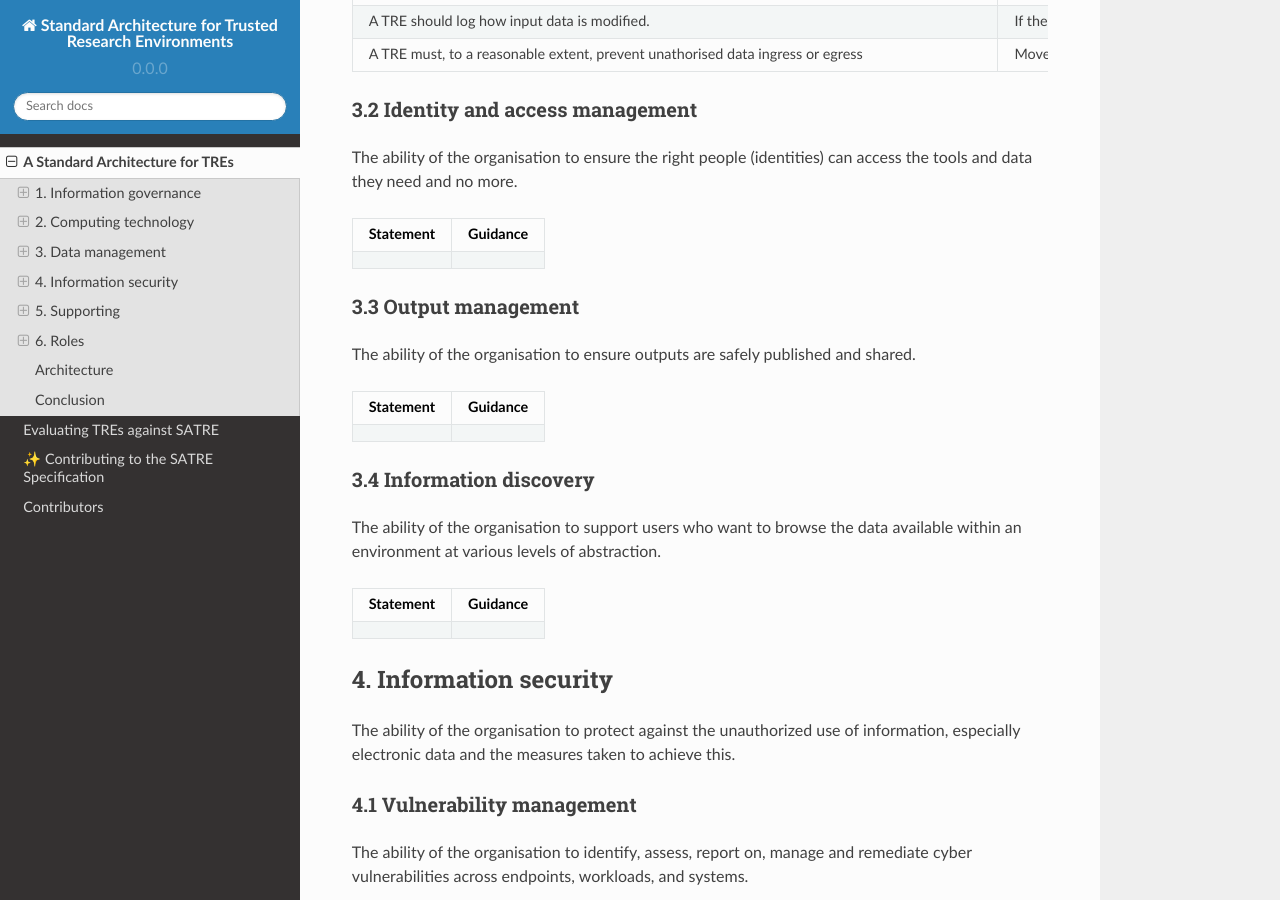
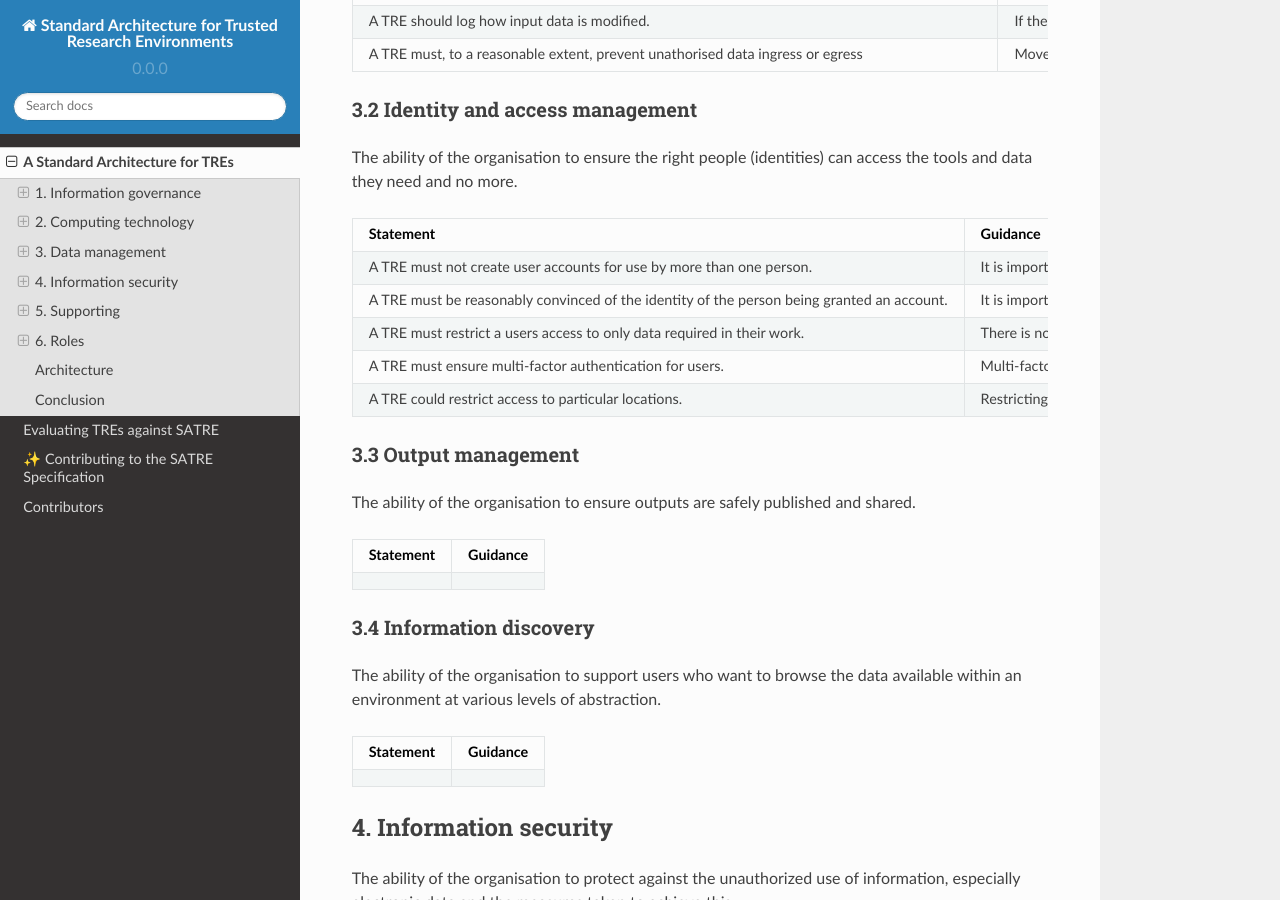
Before and after one commit to sa-tre/satre-specification, a Sphinx documentation site: the page built from docs/source/standard.md, in a window 1280 px wide and 900 px high, scrolled down 5558 px. Built offline with Sphinx 7.4.7 and the Read the Docs theme 2.0.0, drawn with Linux system fonts in a browser that asks for light colours.

Commit message:
Add identity and access management table

````diff
--- a/docs/source/standard.md
+++ b/docs/source/standard.md
@@ -262,9 +262,28 @@ The ability of the organisation to manage how and where data is stored, how it m
 
 The ability of the organisation to ensure the right people (identities) can access the tools and data they need and no more.
 
-| Statement | Guidance |
-| --------- | -------- |
-|           |          |
+```{list-table}
+:header-rows: 1
+:name: tab-identity-and-access-management
+
+* - Statement
+  - Guidance
+* - A TRE must not create user accounts for use by more than one person.
+  - It is important that each user account should be used by one, and only one, person in order to facilitate the assignment of roles or permissions and to log the actions of individuals.
+* - A TRE must be reasonably convinced of the identity of the person being granted an account.
+  - It is important to ensure access, via an account, has been given to the correct person.
+    For example, multiple credentials may be used in account creation to verify identitity or, when appropriate, photo ID checks may be required.
+* - A TRE must restrict a users access to only data required in their work.
+  - There is no need to grant an individual access to data they do not require.
+    Access may be assigned in a manner appropriate to a TREs design, for example through roles granted to user accounts or through isolated project workspaces.
+* - A TRE must ensure multi-factor authentication for users.
+  - Multi-factor authentication ensures that to successfully connect a user must have more than one piece of evidence in different categories.
+    Categories include something the user knows (_e.g._ a password), something the user possesses (_e.g._ a TOTP key) or something the user is (_e.g._ biometric data).
+    A TRE does not need to implement multi-factor authentication checks itself if it is provided by a third-party identity provider.
+* - A TRE could restrict access to particular locations.
+  - Restricting access to a set of known, static, personal or instiutional IP addresses can help avoid speculative attacks.
+    When appropriate, access could also be restricted to physical locations with security controls and access requirements.
+```
 
 ### 3.3 Output management
 
````
